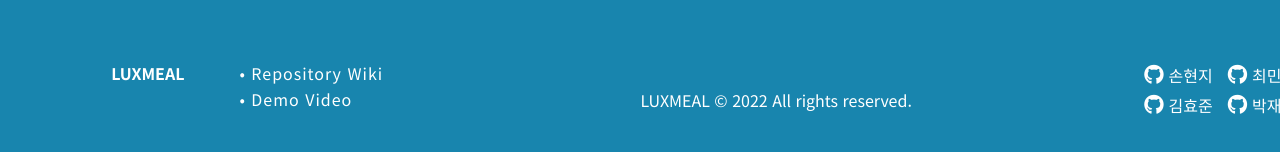
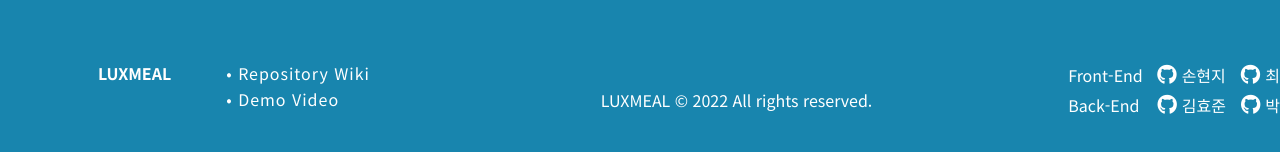
Before and after one commit to codestates-seb/seb40_main_019, a React (Create React App) app in the folder client/: page / in a window 1280 px wide. Shown: the part 3401-3553 px from the top of the page. Built offline with nearby package versions, Linux system fonts and the light colour scheme; no server answers.

Commit message:
푸터 front back 추가

```diff
--- a/client/src/components/footer/css/footer.scss
+++ b/client/src/components/footer/css/footer.scss
@@ -1,4 +1,3 @@
-//민수님
 // footer{
 //   // margin-top: 200px;
 //   img{
@@ -32,7 +31,6 @@ footer {
     width: 100%;
   }
 }
-//민수님
 // footer{
 //   // margin-top: 200px;
 //   height: 257px;
--- a/client/src/components/footer/js/Footer.js
+++ b/client/src/components/footer/js/Footer.js
@@ -24,13 +24,12 @@ export default function Footer() {
                 </a>
               </div>
             </div>
-
             <div className="secondBox">
               LUXMEAL © 2022 All rights reserved.{' '}
             </div>
-
             <div className="thirdBox">
               <div>
+                <span>Front-End </span>
                 <a href="https://github.com/Liieonking" target="blank">
                   <i className="fa-brands fa-github" />
                   손현지
@@ -45,6 +44,7 @@ export default function Footer() {
                 </a>
               </div>
               <div>
+                <span>Back-End&ensp;</span>
                 <a href="https://github.com/hyojoonm" target="blank">
                   <i className="fa-brands fa-github" />
                   김효준
```
